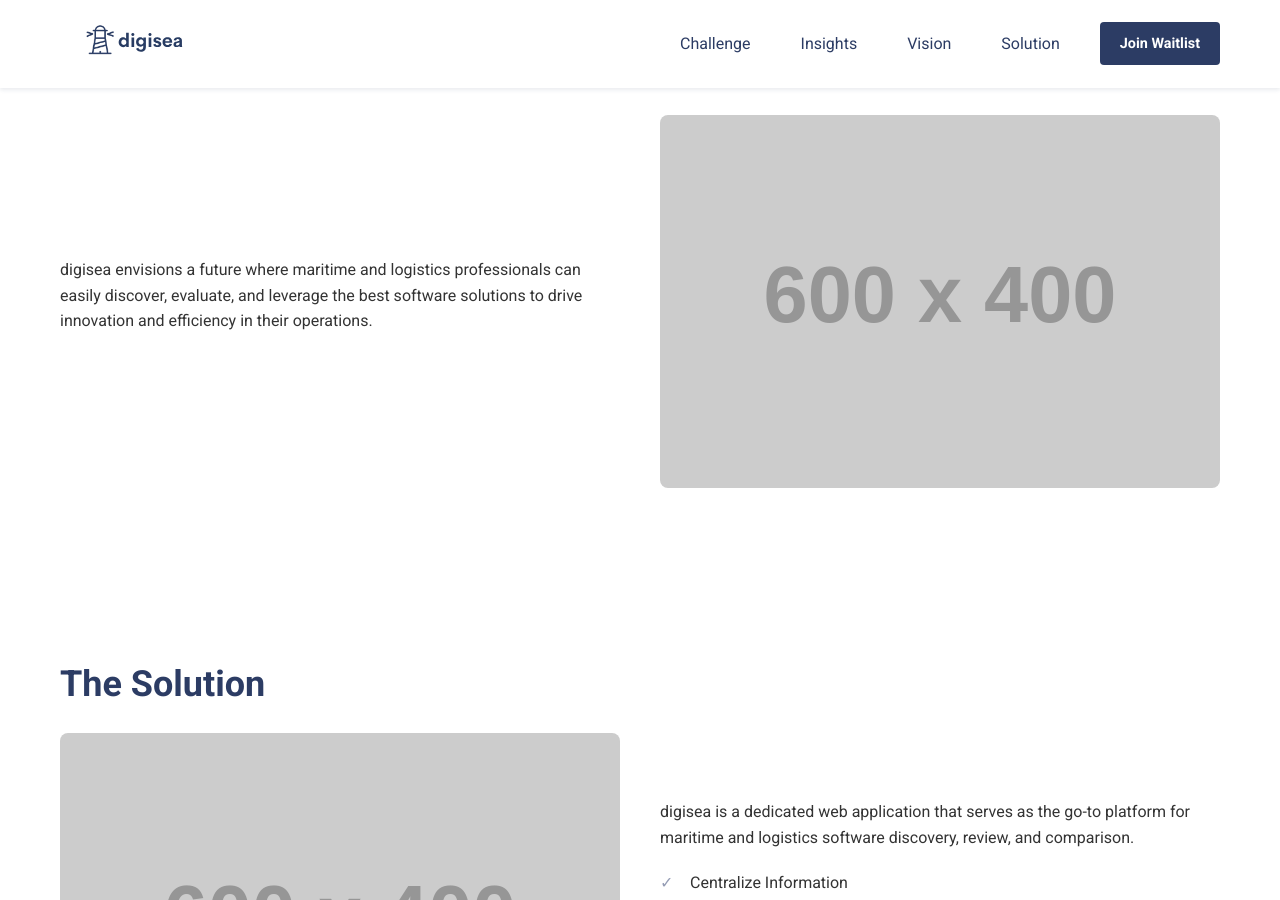
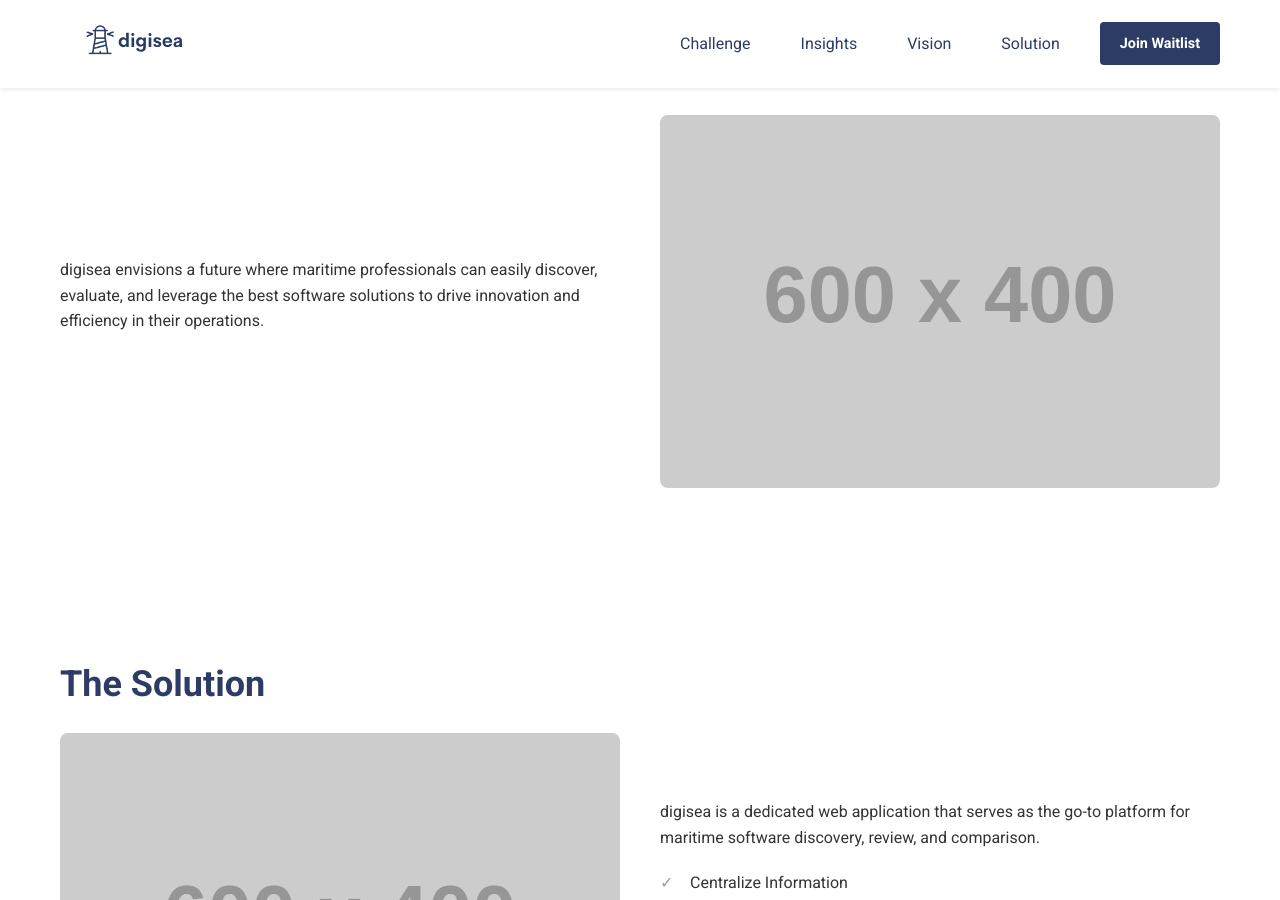
Before and after one commit to sasatass/digisea, a Jekyll site: the page built from index.markdown, in a window 1280 px wide and 900 px high, scrolled down 1909 px. Built offline with Jekyll 4.4.1, drawn with Linux system fonts in a browser that asks for light colours; a script that is not in the unit is left out; some of the changed text lies outside the part shown.

Commit message:
Update index.markdown

```diff
--- a/index.markdown
+++ b/index.markdown
@@ -62,7 +62,7 @@ title: Buying Intelligence for Maritime and Logistics
         <h2>Our Vision</h2>
         <div class="vision-content">
             <div class="vision-text">
-                <p>digisea envisions a future where maritime and logistics professionals can easily discover, evaluate, and leverage the best software solutions to drive innovation and efficiency in their operations.</p>
+                <p>digisea envisions a future where maritime professionals can easily discover, evaluate, and leverage the best software solutions to drive innovation and efficiency in their operations.</p>
             </div>
             <div class="vision-image">
                 <img src="https://placehold.co/600x400?text=Vision+Image" alt="Our Vision" />
@@ -76,7 +76,7 @@ title: Buying Intelligence for Maritime and Logistics
         <h2>The Solution</h2>
         <div class="solution-content reverse">
             <div class="solution-text">
-                <p>digisea is a dedicated web application that serves as the go-to platform for maritime and logistics software discovery, review, and comparison.</p>
+                <p>digisea is a dedicated web application that serves as the go-to platform for maritime software discovery, review, and comparison.</p>
                 <ul class="feature-list">
                     <li>Centralize Information</li>
                     <li>Empower User Feedback</li>
```
Also changed, not shown: other parts of index.markdown (+2 -2 lines).
